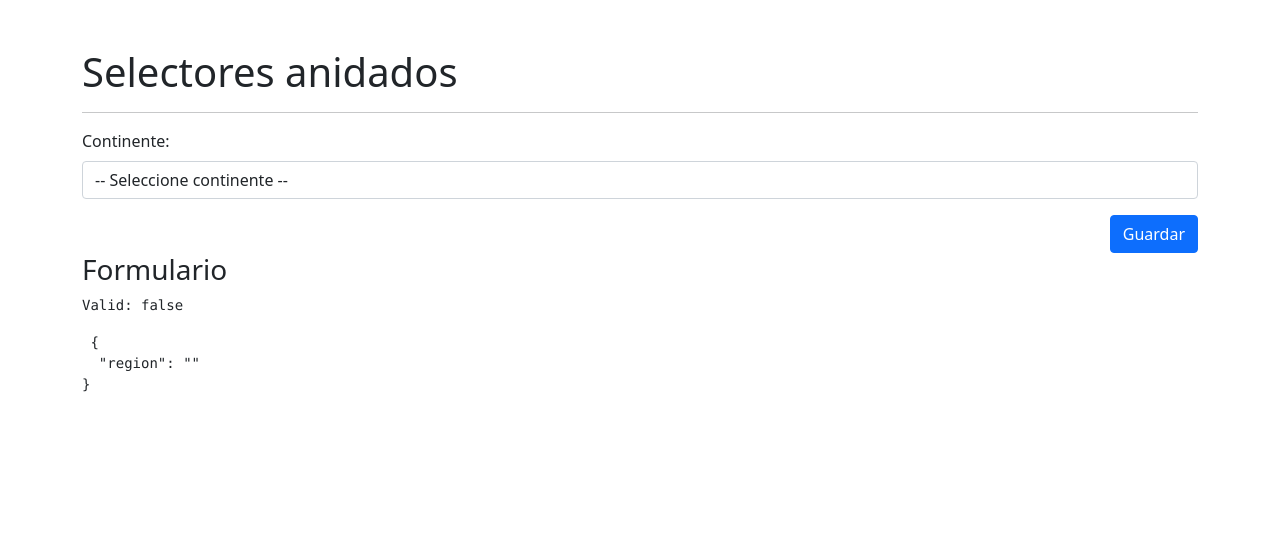
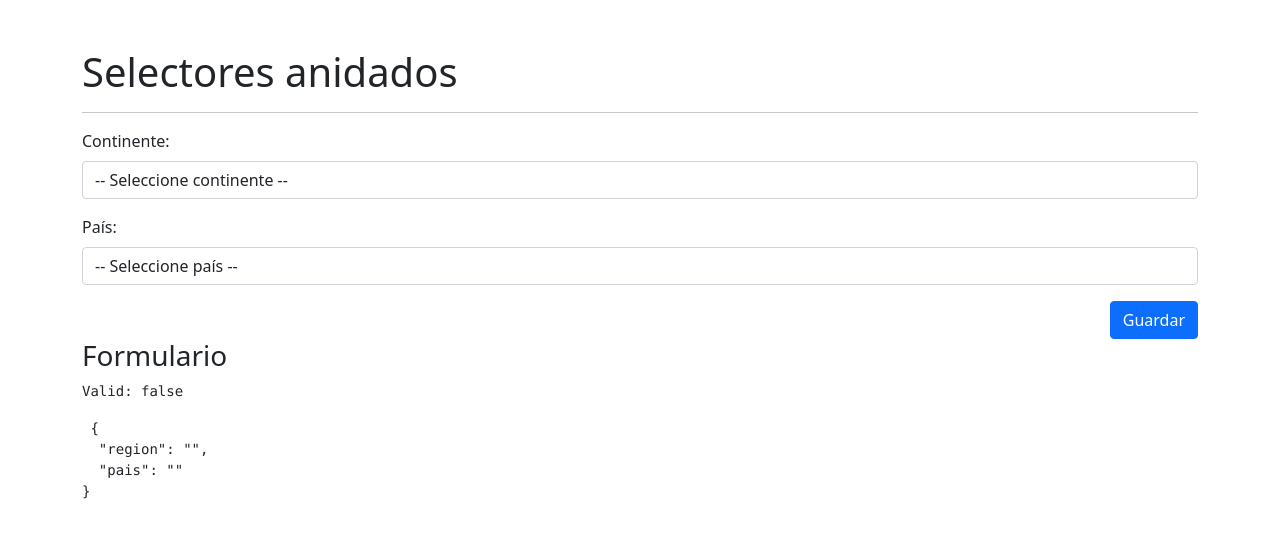
Before and after one commit to marcosdam/07-selectores, an Angular app: page /selector/selector in a window 1280 px wide. Shown: the top 538 px of the page. Built offline with nearby package versions, Linux system fonts and the light colour scheme.

Commit message:
Segundo selector anidado

```diff
--- a/src/app/app.module.ts
+++ b/src/app/app.module.ts
@@ -1,5 +1,6 @@
 import { NgModule } from '@angular/core';
 import { BrowserModule } from '@angular/platform-browser';
+import { HttpClientModule } from '@angular/common/http'
 
 import { AppRoutingModule } from './app-routing.module';
 import { AppComponent } from './app.component';
@@ -10,6 +11,7 @@
   ],
   imports: [
     BrowserModule,
+    HttpClientModule,
     AppRoutingModule
   ],
   providers: [],
--- /dev/null
+++ b/src/app/paises/interfaces/paises.interface.ts
@@ -0,0 +1,4 @@
+export interface PaisSmall {
+  name: string,
+  alpha3Code: string
+}
--- a/src/app/paises/pages/selector-page/selector-page.component.html
+++ b/src/app/paises/pages/selector-page/selector-page.component.html
@@ -2,13 +2,25 @@
 <hr>
 
 <form [formGroup]="miFormulario" (ngSubmit)="guardar()">
+    <!--Región-->
     <div class="row mb-3">
         <div class="col">
             <label class="form-label">Continente:</label>
             <select class="form-control" formControlName="region">
               <option value=""> -- Seleccione continente -- </option>
-              <option value="1"> América </option>
+              <option *ngFor="let region of regiones" [value]="region | lowercase"> {{ region }} </option>
             </select>
+        </div>
+    </div>
+
+    <!--País-->
+    <div class="row mb-3">
+        <div class="col">
+            <label class="form-label">País:</label>
+            <select class="form-control" formControlName="pais">
+            <option value=""> -- Seleccione país -- </option>
+            <option *ngFor="let pais of paises" [value]="pais.alpha3Code"> {{ pais.name }} </option>
+          </select>
         </div>
     </div>
 
--- a/src/app/paises/pages/selector-page/selector-page.component.ts
+++ b/src/app/paises/pages/selector-page/selector-page.component.ts
@@ -1,5 +1,7 @@
 import { Component, OnInit } from '@angular/core';
 import { FormBuilder, FormGroup, Validators } from '@angular/forms';
+import { PaisesService } from '../../services/paises.service';
+import { PaisSmall } from '../../interfaces/paises.interface';
 
 @Component({
   selector: 'app-selector-page',
@@ -8,12 +10,30 @@
 export class SelectorPageComponent implements OnInit {
 
   miFormulario: FormGroup = this.fb.group({
-    region: [ '', Validators.required ]
+    region: [ '', Validators.required ],
+    pais: [ '', Validators.required ]
   })
 
-  constructor( private fb: FormBuilder ) { }
+  // llenar selectores
+  regiones: string[] = [];
+  paises: PaisSmall[] = [];
+
+  constructor( private fb: FormBuilder, private paisesService: PaisesService ) { }
 
   ngOnInit(): void {
+    this.regiones = this.paisesService.regiones;
+
+    // Cuando cambie la región
+    this.miFormulario.get('region')?.valueChanges
+      .subscribe( region => {
+        console.log(region);
+
+        this.paisesService.getPaisesPorRegion( region )
+          .subscribe( paises => {
+            console.log(paises);
+            this.paises = paises;
+          })
+      })
   }
 
   guardar(){
--- a/src/app/paises/services/paises.service.ts
+++ b/src/app/paises/services/paises.service.ts
@@ -1,9 +1,26 @@
+import { HttpClient } from '@angular/common/http';
 import { Injectable } from '@angular/core';
+import { Observable } from 'rxjs';
+import { PaisSmall } from '../interfaces/paises.interface';
 
 @Injectable({
   providedIn: 'root'
 })
 export class PaisesService {
 
-  constructor() { }
+  private baseUrl: string = 'https://restcountries.eu/rest/v2'
+
+  private _regiones: string[] = ['Africa', 'Americas', 'Asia', 'Europe', 'Oceania'];
+
+  get regiones(): string[] {
+    return [ ...this._regiones ];
+  }
+
+  constructor( private http: HttpClient ) { }
+
+  getPaisesPorRegion( region: string ): Observable<PaisSmall[]>{
+    const url: string = `${ this.baseUrl }/region/${ region }?fields=alpha3Code;name`
+    return this.http.get<PaisSmall[]>( url );
+  }
+
 }
```
